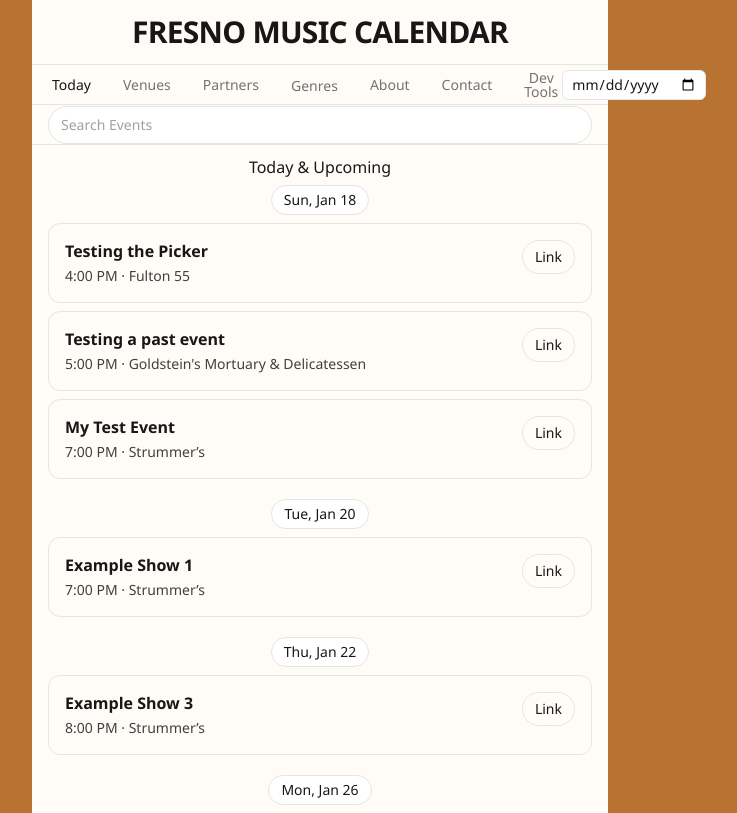
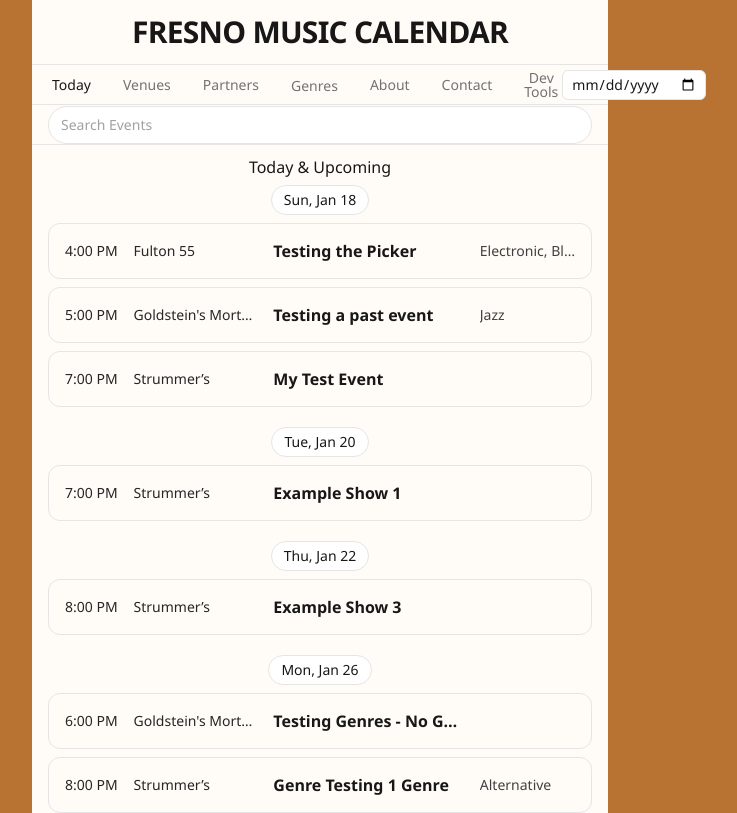
Before and after one commit to mrayover/fmc, a React (Vite) app: page / in a window 1280 px wide. Shown: the top 813 px of the page, without its empty margins (320-1057 px from the left). Built offline with nearby package versions, Linux system fonts and the light colour scheme.

Commit message:
App Fixes

```diff
--- a/src/App.jsx
+++ b/src/App.jsx
@@ -214,37 +214,42 @@ function EventCard({ event, isOpen, onToggle }) {
           {venue?.name || "Venue TBA"}
         </div>
             </div>
-     {/* DESKTOP temporary fallback (Step 5 will replace with the locked desktop layouts) */}
-      <div className="hidden md:flex items-start justify-between gap-3">
+
+                  {/* DESKTOP collapsed row (always visible) */}
+      <div className="hidden md:grid md:grid-cols-[auto_minmax(0,1.3fr)_minmax(0,2fr)_minmax(0,1fr)] items-center gap-4">
+        <div className="text-sm text-neutral-800 whitespace-nowrap">
+          {event.time || "Time TBA"}
+        </div>
+
+        <div className="text-sm text-neutral-800 truncate">
+          {venue?.name || "Venue TBA"}
+        </div>
+
+        <div className="min-w-0 font-semibold leading-snug truncate">
+          {event.title || ""}
+        </div>
+
+        {genreText ? (
+          <div className="text-sm text-neutral-700 truncate">
+            {genreText}
+          </div>
+        ) : (
+          <div />
+        )}
+      </div>
+
+
+
+      {/* DESKTOP expanded layout (no duplicate of collapsed-row info) */}
+      {isOpen ? (
+        <div className="hidden md:block mt-3 space-y-3">
+          {/* Venue – Address (Map Link) + Partner* */}
+          {(venueAddress || partnerName) ? (
+            <div className="grid grid-cols-[1fr_minmax(0,12rem)] items-start gap-4 text-sm text-neutral-800">
               <div className="min-w-0">
-          <h4 className="font-semibold leading-snug">{event.title}</h4>
-          <div className="mt-1 text-sm text-neutral-700">
-            <span className="font-medium">{event.time || "Time TBA"}</span>
-            {" · "}
-            <span>{venue?.name || "Venue TBA"}</span>
-          </div>
-        </div>
-
-        {href ? (
-          <a
-            className="shrink-0 rounded-full border border-neutral-200 px-3 py-1.5 text-sm hover:bg-neutral-50"
-            href={href}
-            target="_blank"
-            rel="noreferrer"
-            onClick={(e) => e.stopPropagation()}
-          >
-            Link
-          </a>
-        ) : null}
-      </div>
-      {/* MOBILE expanded body */}
-      {isOpen ? (
-        <div className="mt-3 space-y-2 md:hidden">
-          {/* Venue – Address (Map Link) */}
-          <div className="text-sm text-neutral-800">
-            <span className="font-medium">{venue?.name || "Venue TBA"}</span>
                 {venueAddress ? (
                   <>
+                    <span className="font-medium">{venue?.name || "Venue TBA"}</span>
                     {" — "}
                     {venueMapLink ? (
                       <a
@@ -263,17 +268,15 @@ function EventCard({ event, isOpen, onToggle }) {
                 ) : null}
               </div>
 
-          {/* Genre | Partner* (no placeholders) */}
-          {(genreText || partnerName) ? (
-            <div className="grid grid-cols-2 gap-3 text-sm text-neutral-700">
-              <div className="min-w-0 truncate">{genreText || ""}</div>
-              <div className="min-w-0 truncate text-right">
-                {partnerName || ""}
-              </div>
+              {partnerName ? (
+                <div className="min-w-0 truncate text-right text-neutral-700">
+                  {partnerName}
                 </div>
               ) : null}
-
-          {/* Flyer* (standardized size already established) */}
+            </div>
+          ) : null}
+
+          {/* Flyer* */}
           {event.flyer ? (
             <div className="overflow-hidden rounded-lg border border-neutral-200">
               {href ? (
@@ -303,7 +306,7 @@ function EventCard({ event, isOpen, onToggle }) {
             </div>
           ) : null}
 
-          {/* Event Link (no placeholder) */}
+          {/* Event Link */}
           {href ? (
             <div className="pt-1">
               <a
@@ -319,6 +322,7 @@ function EventCard({ event, isOpen, onToggle }) {
           ) : null}
         </div>
       ) : null}
+
 
 
     </article>
```
Lines whose indentation alone changed are shown as unchanged.
